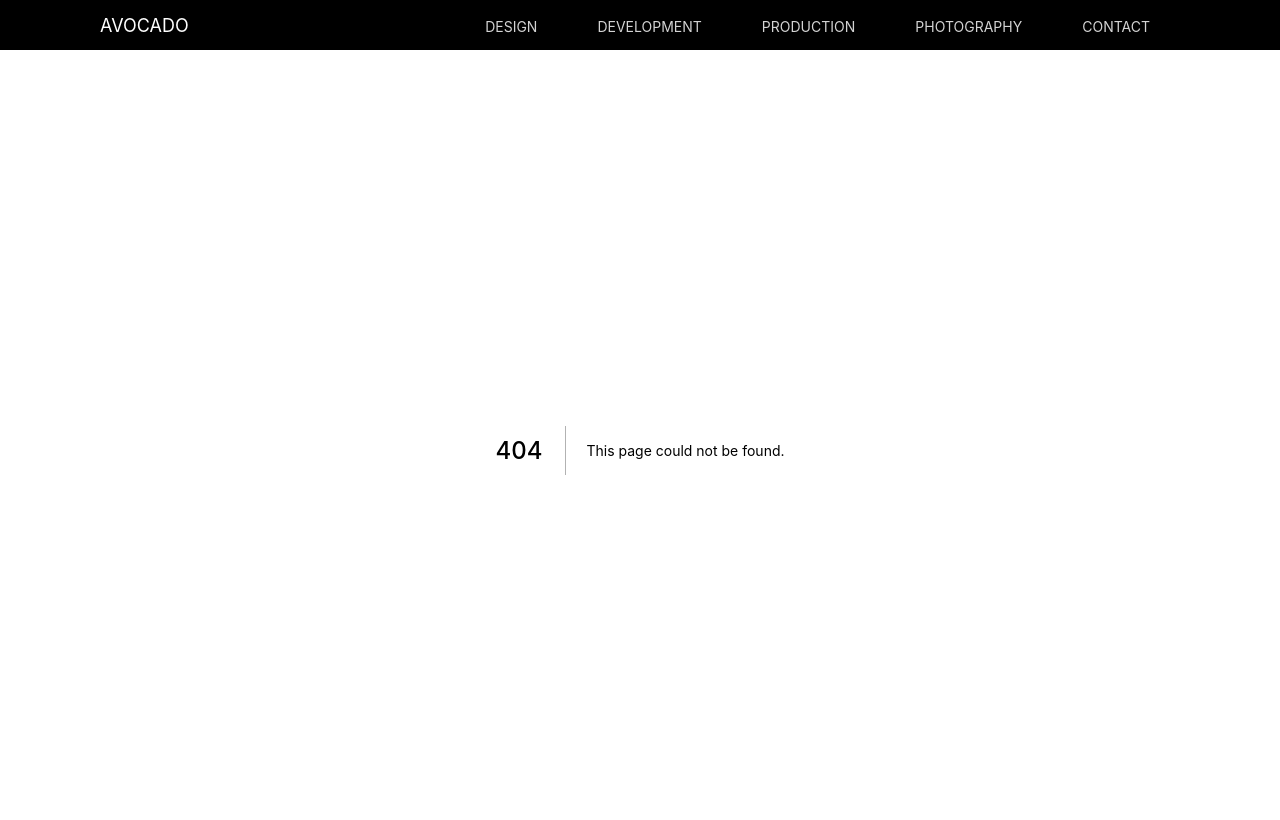
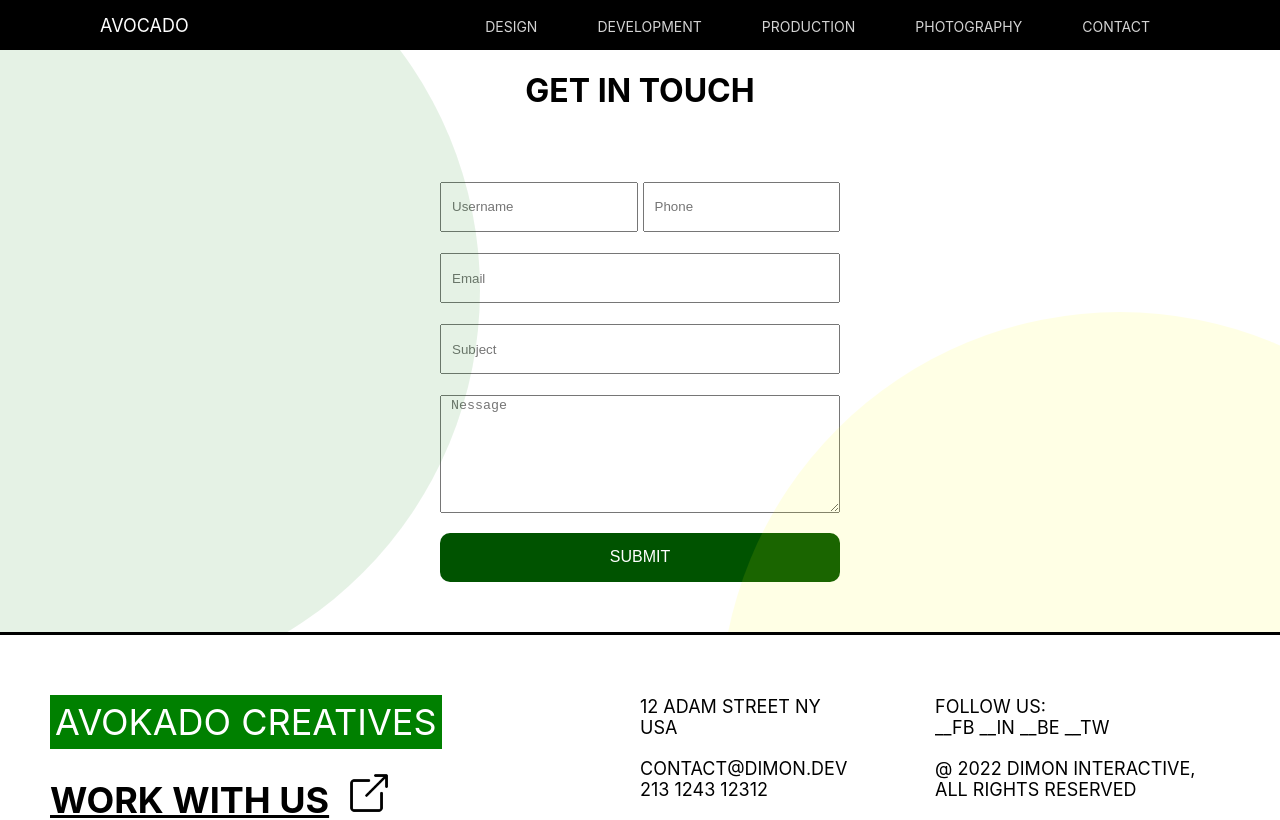
Before and after one commit to programer1983/Agency-App, a Next.js app: page /contact in a window 1280 px wide. Before the commit this address had no page. Shown: the top 820 px of the page. Built offline with nearby package versions, Linux system fonts and the light colour scheme.

Commit message:
creating a contact form;

```diff
--- a/components/Navbar.jsx
+++ b/components/Navbar.jsx
@@ -19,7 +19,7 @@ const Navbar = () => {
                     <Link href="/products/photography">PHOTOGRAPHY</Link>
                 </li>
                 <li className={styles.listItem}>
-                    <Link href="/products/contact">CONTACT</Link>
+                    <Link href="/contact">CONTACT</Link>
                 </li>
             </ul>
         </div>
--- /dev/null
+++ b/pages/contact.js
@@ -0,0 +1,22 @@
+import Circle from "../components/Circle"
+import styles from "./../styles/Contact.module.css"
+
+const contact = () => {
+    return (
+        <div className={styles.container}>
+            <Circle backgroundColor="green" left="-40vh" top="-20vh"/>
+            <Circle backgroundColor="yellow" right="-30vh" bottom="-60vh"/>
+            <h1 className={styles.title}>GET IN TOUCH</h1>
+            <form className={styles.form}>
+                <input className={styles.inputS} placeholder="Username"/>
+                <input className={styles.inputS} placeholder="Phone"/>
+                <input className={styles.inputL} placeholder="Email"/>
+                <input className={styles.inputL} placeholder="Subject"/>
+                <textarea className={styles.textArea} placeholder="Nessage" rows={6}/>
+                <button className={styles.button}>SUBMIT</button>
+            </form>
+        </div>
+    )
+}
+
+export default contact
--- /dev/null
+++ b/styles/Contact.module.css
@@ -0,0 +1,50 @@
+.container {
+    display: flex;
+    flex-direction: column;
+    align-items: center;
+    justify-content: center;
+    overflow: hidden;
+    position: relative;
+}
+
+.form {
+    width: 500px;
+    height: 500px;
+    padding: 50px;
+    display: flex;
+    flex-wrap: wrap;
+}
+
+.inputS {
+    flex: 1;
+    height: 50px;
+    padding-left: 10px;
+}
+
+.inputS:first-child {
+    margin-right: 5px;
+}
+
+.inputL {
+    width: 100%;
+    height: 50px;
+    padding-left: 10px;
+}
+
+.textArea {
+    width: 100%;
+    padding-left: 10px;
+}
+
+
+.button {
+    margin-top: 20px;
+    padding: 5px 10px;
+    border: none;
+    border-radius: 10px;
+    color: white;
+    background-color: rgb(0, 83, 0);
+    width: 100%;
+    font-size: 16px;
+    cursor: pointer;
+}
```
